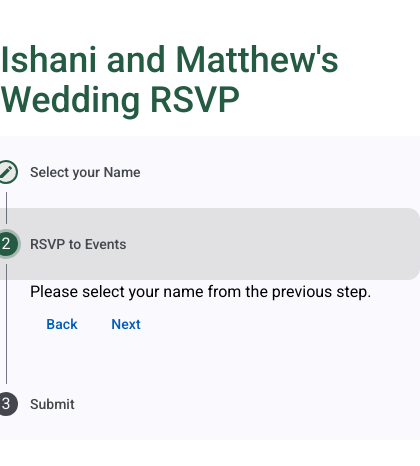
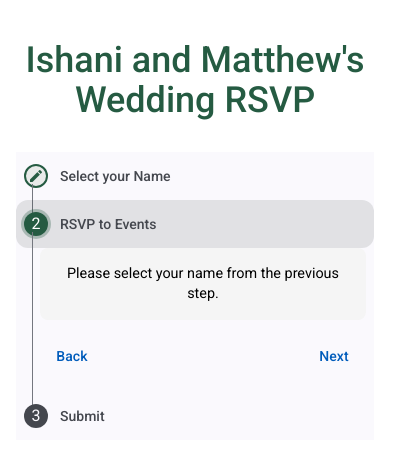
Before and after one commit to matthew-njd/ishanimattwedding, an Angular app: page / in a window 390 px wide. Both pictures are taken after typing "Sample" into the empty fields and a click on the button "Next". Shown: the top 466 px of the page, 420 px wide, since content can reach past the window. Built offline with nearby package versions, Linux system fonts and the light colour scheme; no server answers; the database is empty.

Commit message:
media responsiveness

```diff
--- a/src/app/app.component.html
+++ b/src/app/app.component.html
@@ -1,4 +1,4 @@
-<div class="flex flex-col items-center justify-center mt-10">
-    <h1 class="text-4xl font-medium text-off-green">Ishani and Matthew's Wedding RSVP</h1>
-    <app-stepper class="w-[450px] mt-4"></app-stepper>
+<div class="flex flex-col items-center justify-center mt-10 px-4">
+    <h1 class="text-4xl md:text-4xl sm:text-3xl xs:text-2xl font-medium text-off-green text-center">Ishani and Matthew's Wedding RSVP</h1>
+    <app-stepper class="w-full max-w-[450px] mt-4"></app-stepper>
 </div>
--- a/src/app/event-rsvp/event-rsvp.component.css
+++ b/src/app/event-rsvp/event-rsvp.component.css
@@ -0,0 +1,42 @@
+.event-container {
+  width: 100%;
+  max-width: 100%;
+  padding: 0 8px;
+}
+
+.event-form {
+  margin-bottom: 1.5rem;
+  transition: all 0.3s ease;
+}
+
+.no-invitee {
+  padding: 1rem;
+  background-color: #f5f5f5;
+  border-radius: 8px;
+  text-align: center;
+}
+
+@media (max-width: 768px) {
+  .event-form {
+    padding: 12px;
+  }
+}
+
+@media (max-width: 480px) {
+  .event-form {
+    padding: 8px;
+  }
+
+  h3 {
+    font-size: 1.1rem;
+  }
+
+  p {
+    font-size: 0.9rem;
+    line-height: 1.4;
+  }
+
+  .mat-form-field {
+    margin-bottom: 0.5rem;
+  }
+}
--- a/src/app/event-rsvp/event-rsvp.component.html
+++ b/src/app/event-rsvp/event-rsvp.component.html
@@ -1,12 +1,12 @@
-<div *ngIf="selectedInvitee">
+<div *ngIf="selectedInvitee" class="event-container">
     <h2 class="text-lg">Hello, {{selectedInvitee.Name}}!</h2>
     <p class="mt-4">Please RSVP to the following events:</p>
 
-    <!-- Mehndi Event Form -->
-    <div *ngIf="selectedInvitee.IsInvitedMehndi" class="event-form">
-      <h3 class="font-medium mt-4 text-lg text-off-brown underline">Mehndi</h3>
-      <p class="text-sm">Wednesday, August 27th, 2025 | Starts at 5:00 PM</p>
-      <p class="text-sm">Location: 3 Cyprus Glen, East Gwillimbury, ON</p>
+    <!-- Mehndi Form -->
+    <div *ngIf="selectedInvitee.IsInvitedMehndi" class="event-form bg-gray-50 p-3 rounded-md my-4">
+      <h3 class="font-medium mt-2 text-lg text-off-brown underline">Mehndi</h3>
+      <p class="text-sm md:text-base">Wednesday, August 27th, 2025 | Starts at 5:00 PM</p>
+      <p class="text-sm md:text-base mb-3">Location: 3 Cyprus Glen, East Gwillimbury, ON</p>
 
       <form [formGroup]="mehndiForm">
         <mat-form-field appearance="fill" class="w-full">
@@ -29,11 +29,11 @@
       </form>
     </div>
 
-    <!-- Grah Shanti Event Form -->
-    <div *ngIf="selectedInvitee.IsInvitedGrahShanti" class="event-form">
-      <h3 class="font-medium mt-4 text-lg text-off-brown underline">Pithi</h3>
-      <p class="text-sm">Thursday, August 28th, 2025 | Starts at 4:00 PM</p>
-      <p class="text-sm">Location: 3 Cyprus Glen, East Gwillimbury, ON</p>
+    <!-- Grah Shanti Form -->
+    <div *ngIf="selectedInvitee.IsInvitedGrahShanti" class="event-form bg-gray-50 p-3 rounded-md my-4">
+      <h3 class="font-medium mt-2 text-lg text-off-brown underline">Pithi</h3>
+      <p class="text-sm md:text-base">Thursday, August 28th, 2025 | Starts at 4:00 PM</p>
+      <p class="text-sm md:text-base mb-3">Location: 3 Cyprus Glen, East Gwillimbury, ON</p>
 
       <form [formGroup]="grahShantiForm">
         <mat-form-field appearance="fill" class="w-full">
@@ -56,11 +56,11 @@
       </form>
     </div>
 
-    <!-- Wedding Ceremony Form -->
-    <div *ngIf="selectedInvitee.IsInvitedCeremony" class="event-form">
-      <h3 class="font-medium mt-4 text-lg text-off-brown underline">Wedding Ceremony</h3>
-      <p class="text-sm">Friday, August 29th, 2025 | Starts at 9:30 AM</p>
-      <p class="text-sm">Location: BAPS Shri Swaminarayan Mandir - 61 Claireville Dr, Toronto</p>
+    <!-- Ceremony Form -->
+    <div *ngIf="selectedInvitee.IsInvitedCeremony" class="event-form bg-gray-50 p-3 rounded-md my-4">
+      <h3 class="font-medium mt-2 text-lg text-off-brown underline">Wedding Ceremony</h3>
+      <p class="text-sm md:text-base">Friday, August 29th, 2025 | Starts at 9:30 AM</p>
+      <p class="text-sm md:text-base mb-3">Location: BAPS Shri Swaminarayan Mandir - 61 Claireville Dr, Toronto</p>
 
       <form [formGroup]="ceremonyForm">
         <mat-form-field appearance="fill" class="w-full">
@@ -89,10 +89,10 @@
     </div>
 
     <!-- Reception Form -->
-    <div *ngIf="selectedInvitee.IsInvitedReception" class="event-form">
-      <h3 class="font-medium mt-4 text-lg text-off-brown underline">Reception</h3>
-      <p class="text-sm">Friday, August 29th, 2025 | Starts at 6:00 PM</p>
-      <p class="text-sm">Location: The Eglinton Grand - 400 Eglinton Ave W, Toronto</p>
+    <div *ngIf="selectedInvitee.IsInvitedReception" class="event-form bg-gray-50 p-3 rounded-md my-4">
+      <h3 class="font-medium mt-2 text-lg text-off-brown underline">Reception</h3>
+      <p class="text-sm md:text-base">Friday, August 29th, 2025 | Starts at 6:00 PM</p>
+      <p class="text-sm md:text-base mb-3">Location: The Eglinton Grand - 400 Eglinton Ave W, Toronto</p>
 
       <form [formGroup]="receptionForm">
         <mat-form-field appearance="fill" class="w-full">
@@ -121,6 +121,6 @@
     </div>
   </div>
 
-  <div *ngIf="!selectedInvitee" class="no-invitee">
+  <div *ngIf="!selectedInvitee" class="no-invitee p-4 text-center">
     <p>Please select your name from the previous step.</p>
   </div>
--- a/src/app/search-name/search-name.component.css
+++ b/src/app/search-name/search-name.component.css
@@ -0,0 +1,17 @@
+.mat-form-field {
+  width: 100%;
+}
+
+.mat-autocomplete-panel {
+  max-width: 100%;
+}
+
+@media (max-width: 480px) {
+  .mat-form-field {
+    font-size: 14px;
+  }
+
+  ::ng-deep .mat-autocomplete-panel {
+    max-width: 90vw !important;
+  }
+}
--- a/src/app/stepper/stepper.component.css
+++ b/src/app/stepper/stepper.component.css
@@ -6,33 +6,63 @@
     margin-top: 16px;
 }
 
-
-/* Custom styles for the active stepper icon */
 ::ng-deep .mat-step-header .mat-step-icon-selected {
-    background-color: #255b42; /* Using the off-green color from your theme */
+    background-color: #255b42;
     color: white;
 }
 
 /* Optional: Style for completed steps */
 ::ng-deep .mat-step-header .mat-step-icon-state-done {
-    background-color: #c69971; /* Using the off-brown color from your theme */
+    background-color: #c69971;
     color: white;
 }
 
-/* Style for the stepper when a step is being edited */
 ::ng-deep .mat-step-header .mat-step-icon-state-edit {
-    background-color: #e8eae9; /* Using the off-white color from your theme */
-    border: 2px solid #255b42; /* Green border to indicate edit mode */
-    color: #255b42; /* Green text for contrast */
+    background-color: #e8eae9;
+    border: 2px solid #255b42;
+    color: #255b42;
 }
 
-/* Additional styling for the step label when in edit mode */
 ::ng-deep .mat-step-header.mat-step-header-edit .mat-step-label {
     font-style: italic;
     color: #255b42;
 }
 
-/* Optional: Add a subtle indicator for steps in edit mode */
 ::ng-deep .mat-step-header:focus .mat-step-icon {
-    box-shadow: 0 0 0 3px rgba(37, 91, 66, 0.3); /* Subtle green glow */
+    box-shadow: 0 0 0 3px rgba(37, 91, 66, 0.3);
 }
+
+@media (max-width: 768px) {
+    ::ng-deep .mat-vertical-stepper-header {
+        padding: 16px 16px !important;
+    }
+
+    ::ng-deep .mat-vertical-content-container {
+        margin-left: 24px !important;
+    }
+
+    .step-actions {
+        display: flex;
+        flex-wrap: wrap;
+        justify-content: space-between;
+        gap: 8px;
+    }
+}
+
+@media (max-width: 480px) {
+    ::ng-deep .mat-vertical-stepper-header {
+        padding: 12px 8px !important;
+    }
+
+    ::ng-deep .mat-vertical-content-container {
+        margin-left: 16px !important;
+    }
+
+    ::ng-deep .mat-step-label {
+        font-size: 14px;
+    }
+
+    ::ng-deep .mat-vertical-content {
+        padding: 0 8px 16px 8px !important;
+    }
+}
--- a/src/app/stepper/stepper.component.html
+++ b/src/app/stepper/stepper.component.html
@@ -3,7 +3,7 @@
         <form [formGroup]="firstFormGroup">
         <ng-template matStepLabel>Select your Name</ng-template>
         <app-search-name class="input-field" (selectedName)="onNameSelected($event)"></app-search-name>
-        <div>
+        <div class="flex justify-end mt-4">
             <button mat-button matStepperNext>Next</button>
         </div>
         </form>
@@ -11,7 +11,7 @@
 
     <mat-step label="RSVP to Events">
         <app-event-rsvp [selectedInvitee]="selectedInvitee"></app-event-rsvp>
-        <div class="step-actions">
+        <div class="step-actions flex flex-wrap justify-between mt-4 gap-2">
           <button mat-button matStepperPrevious>Back</button>
           <button mat-button matStepperNext>Next</button>
         </div>
@@ -20,8 +20,8 @@
     <mat-step>
         <ng-template matStepLabel>Submit</ng-template>
         <p class="mt-2 mb-2">Thank you for your RSVP. We can't wait to celebrate with you!</p>
-        <div class="flex justify-between w-full">
-            <div>
+        <div class="flex flex-wrap justify-between w-full mt-4 gap-2">
+            <div class="flex gap-2">
                 <button mat-button matStepperPrevious>Back</button>
                 <button mat-button (click)="stepper.reset()">Reset</button>
             </div>
--- a/src/styles.css
+++ b/src/styles.css
@@ -15,5 +15,34 @@ body {
     font-family: Roboto, "Helvetica Neue", sans-serif;
 }
 
-html, body { height: 100%; }
-body { margin: 0; font-family: Roboto, "Helvetica Neue", sans-serif; }
+@media screen and (max-width: 768px) {
+    .mat-form-field {
+        width: 100%;
+    }
+
+    .mat-step-header {
+        padding: 16px 12px !important;
+    }
+}
+
+@media screen and (max-width: 480px) {
+    .mat-stepper-vertical {
+        margin-top: 1rem;
+    }
+
+    .event-form {
+        padding: 0.5rem;
+    }
+
+    .mat-form-field {
+        font-size: 14px;
+    }
+}
+
+@media screen and (max-width: 480px) {
+    button.mat-button {
+        min-width: auto;
+        padding: 0 8px;
+        margin: 0 4px;
+    }
+}
```
